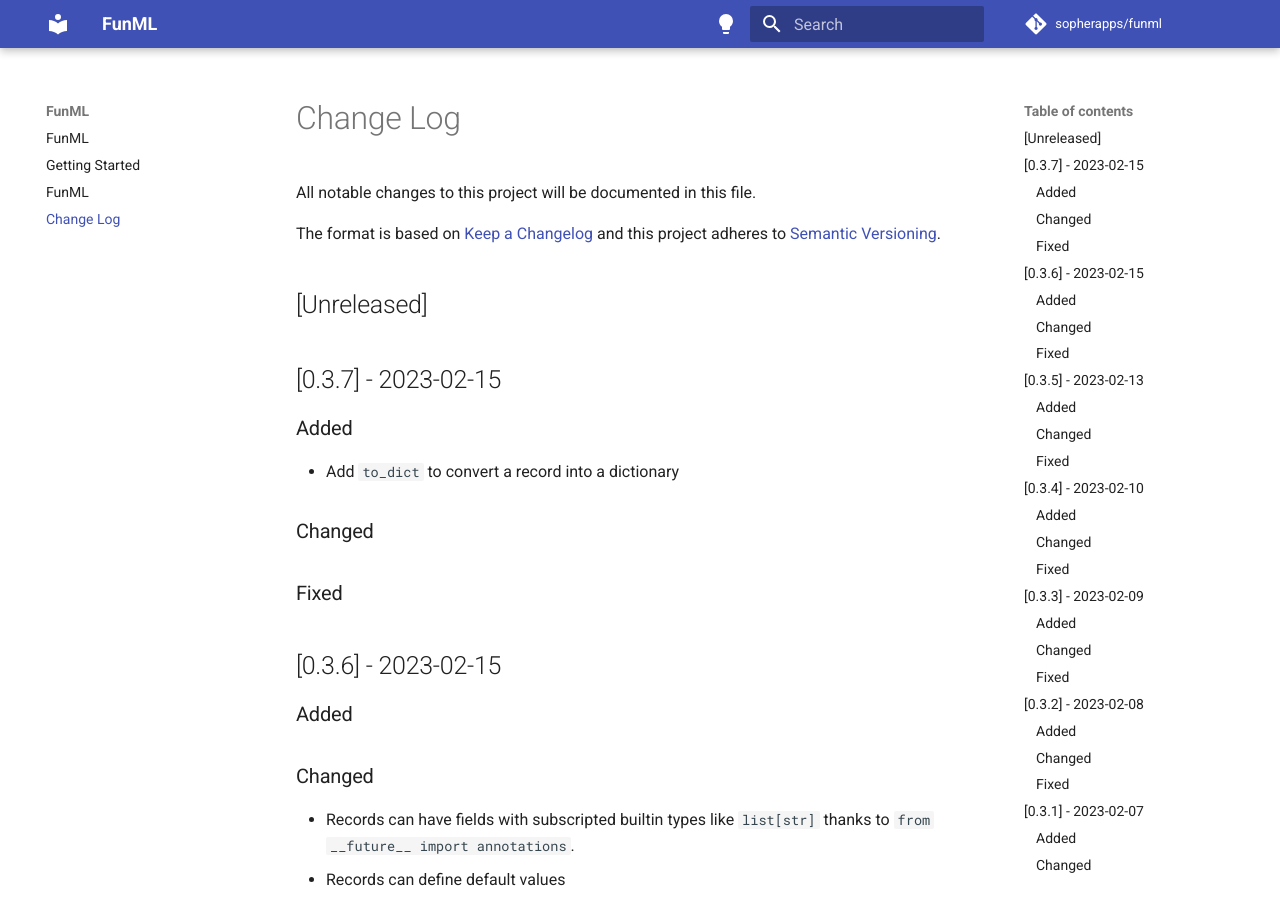
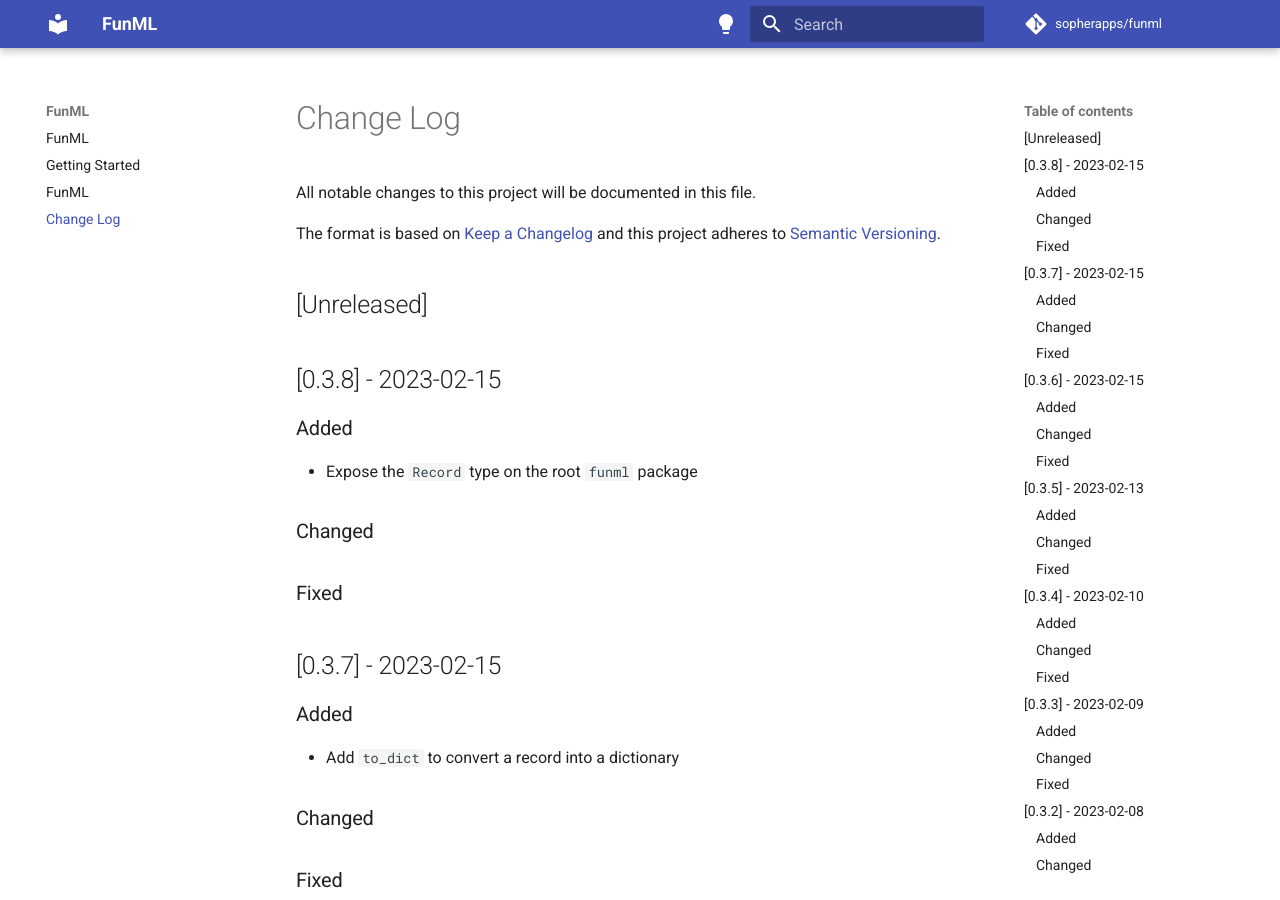
Before and after one commit to sopherapps/funml, an MkDocs documentation site: the page built from docs/change-log.md, in a window 1280 px wide and 900 px high. Built offline with MkDocs 1.6.1 and Material for MkDocs 9.7.7, drawn with Linux system fonts in a browser that asks for light colours; comment, search, counter and statistics services are not loaded.

Commit message:
Bump to v0.3.8

```diff
--- a/docs/change-log.md
+++ b/docs/change-log.md
@@ -6,6 +6,16 @@ The format is based on [Keep a Changelog](http://keepachangelog.com/)
 and this project adheres to [Semantic Versioning](http://semver.org/).
 
 ## [Unreleased]
+
+## [0.3.8] - 2023-02-15
+
+### Added
+
+- Expose the `Record` type on the root `funml` package
+
+### Changed
+
+### Fixed
 
 ## [0.3.7] - 2023-02-15
 
--- a/pyproject.toml
+++ b/pyproject.toml
@@ -1,6 +1,6 @@
 [tool.poetry]
 name = "funml"
-version = "0.3.7"
+version = "0.3.8"
 description = "A collection of utilities to help write python as though it were an ML-kind of functional language like OCaml"
 authors = ["Martin <team.sopherapps@gmail.com>"]
 readme = "README.md"
```
Also changed, not shown: CHANGELOG.md (+10 -0 lines).
